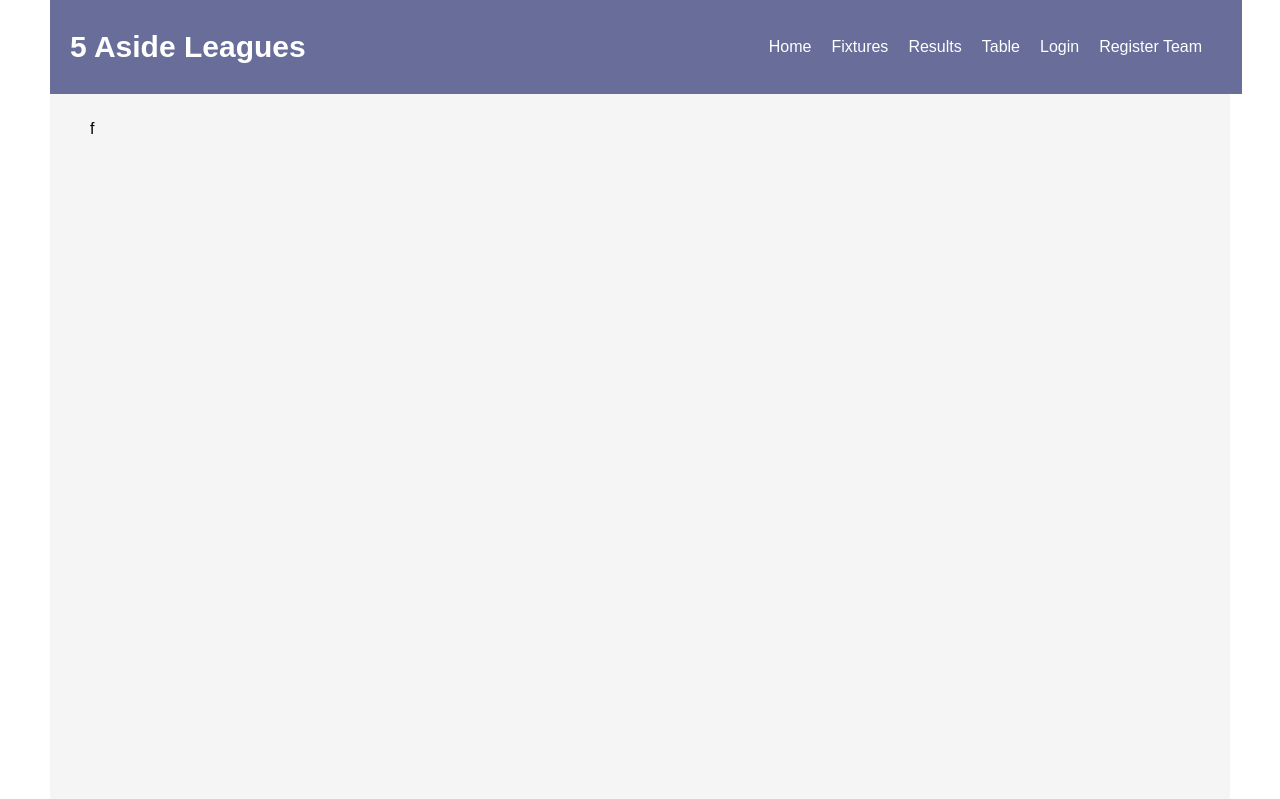
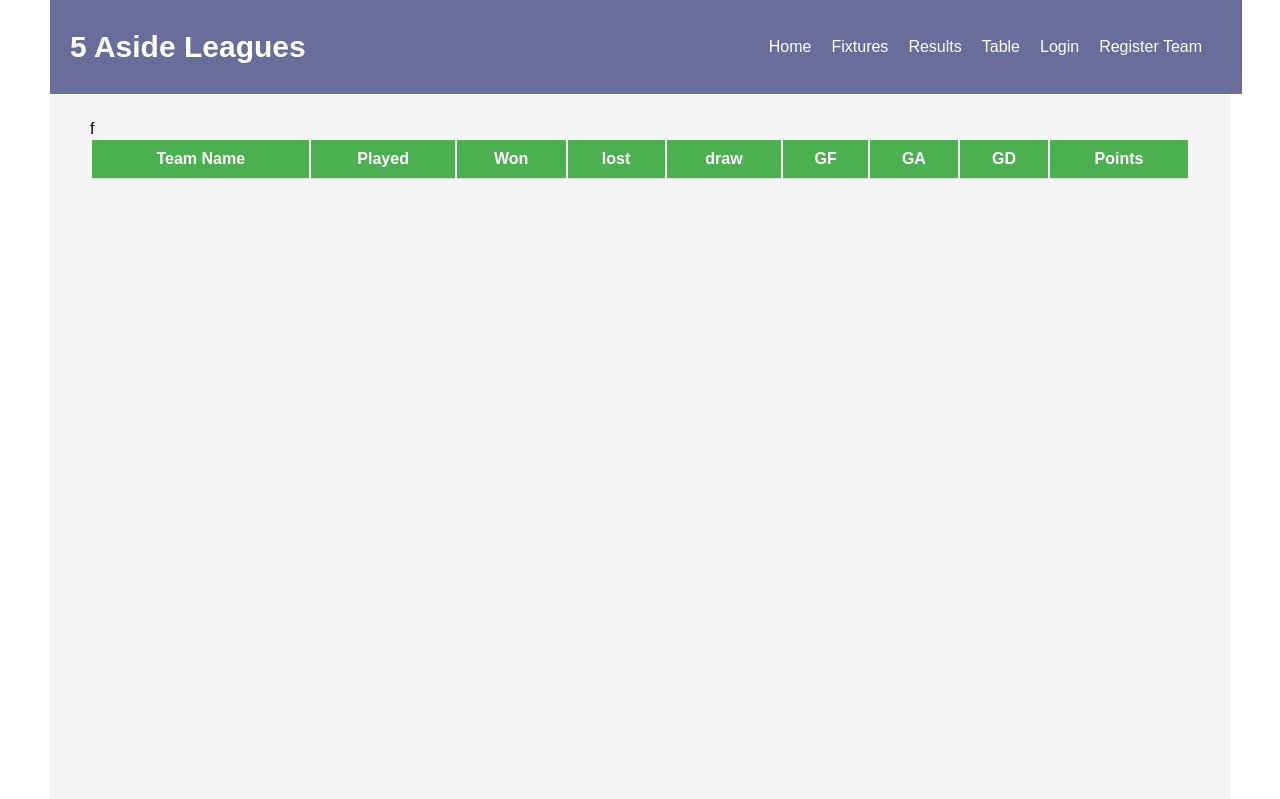
Before and after one commit to Athunder79/Python, a Flask app: page /table/ in a window 1280 px wide. Shown: the top 799 px of the page. Run offline with Flask 2, Linux system fonts and the light colour scheme; lists and menus that the app fills with data are empty.

Commit message:
fix duplicate score on table bug

```diff
--- a/app.py
+++ b/app.py
@@ -15,50 +15,73 @@ def inject_enumerate():
 allteams=[]
 fixture=[]
 allresults=[]
+table_results=[]
 
 
 @app.route('/', methods =['GET'])
 def index():
+     print(allteams)
 
      return render_template('index.html', allteams=allteams)
 
 
 @app.route('/table/',methods=['GET'])
 def table():
+    def update_table(results):
+        for game in results:
+            team_1_name, team_1_score, team_2_name, team_2_score = game
 
-    for game in allresults:
-        team_1_name, team_1_score, team_2_name, team_2_score = game
-        team_1= next(team for team in Table.all_stats if team.team_name == team_1_name)
-        team_2= next(team for team in Table.all_stats if team.team_name == team_2_name)
+            team_1= None
+            for team in Table.all_stats:
+                if team.team_name == team_1_name:
+                    team_1 = team
+                    break
 
-        if team_1 and team_2:
-            team_1.played += 1
-            team_2.played += 1
-            team_1.goals_for += team_1_score
-            team_2.goals_against += team_1_score
-            team_2.goals_for += team_2_score
-            team_1.goals_against += team_2_score
+            team_2= None
+            for team in Table.all_stats:
+                if team.team_name == team_2_name:
+                    team_2 = team
+                    break
 
-        if team_1_score > team_2_score:
-            team_1.wins += 1
-            team_2.loses += 1
-            team_1.points += 3
+            if team_1 and team_2:
+                team_1.played += 1
+                team_2.played += 1
+                team_1.goals_for += team_1_score
+                team_2.goals_against += team_1_score
+                team_2.goals_for += team_2_score
+                team_1.goals_against += team_2_score
 
-        elif team_1_score < team_2_score:
-            team_1.loses += 1
-            team_2.wins += 1
-            team_2.points += 3
+                if team_1_score > team_2_score:
+                    team_1.wins += 1
+                    team_2.losses += 1
+                    team_1.points += 3
 
+                elif team_1_score < team_2_score:
+                    team_1.losses += 1
+                    team_2.wins += 1
+                    team_2.points += 3
+
+                else:
+                    team_1.draws += 1
+                    team_2.draws += 1
+                    team_1.points += 1
+                    team_2.points += 1
+
+    # prevent duplicate instances of Table
+    for team in allteams:
+        if not any(team.team_name == existing_team.team_name for existing_team in Table.all_stats):
+            Table(team.team_name)
         else:
-            team_1.draws += 1
-            team_2.draws += 1
-            team_1.points += 1
-            team_2.points += 1
+            break
 
-        for team in Table.all_stats:
-            print(f"Team: {team.team_name}, Played: {team.played}, Points: {team.points}, Goals For: {team.goals_for}, Goals Against: {team.goals_against}, Goals Difference: {team.goals_difference}, Wins: {team.wins}, Draws: {team.draws}, Losses: {team.losses}")
+    print(table_results)
+    update_table(table_results)
+    table_results.clear()
 
-    return render_template('table.html')
+    for team in Table.all_stats:
+        print(f"Team: {team.team_name}, Played: {team.played}, Points: {team.points}, Goals For: {team.goals_for}, Goals Against: {team.goals_against}, Goals Difference: {team.goals_difference}, Wins: {team.wins}, Draws: {team.draws}, Losses: {team.losses}")
+
+    return render_template('table.html', all_stats=Table.all_stats)
 
 
 @app.route('/fixtures/', methods=['GET'])
@@ -76,7 +99,7 @@ def results():
 
 @app.route('/submit_results/', methods=['POST'])
 def submit_results():
-    # fixture_flat=[item for sublist in fixture for item in sublist]
+
 
     if len(allteams) > 0:
         team_1 = request.form['team_1']
@@ -85,12 +108,20 @@ def submit_results():
         team_2_goals = request.form['team_2_goals']
 
         match_result = Results_list(team_1, team_1_goals, team_2, team_2_goals)
+
         global allresults
         allresults.append([match_result.team_1, int(match_result.team_1_goals), match_result.team_2, int(match_result.team_2_goals)])
+
+
+        global table_results
+        table_results.append([match_result.team_1, int(match_result.team_1_goals), match_result.team_2, int(match_result.team_2_goals)])
 
         fixture_flat.pop(0)
         print(fixture_flat)
         print(allresults)
+
+
+
 
     return render_template('results.html',  allresults=allresults, fixture_flat=fixture_flat)
 
@@ -149,6 +180,8 @@ def submit():
     global fixture_flat
     fixture_flat=[item for sublist in fixture for item in sublist]
 
+
+
     return render_template('register.html', team_id=team_id)
 
 
--- a/templates/table.html
+++ b/templates/table.html
@@ -1,7 +1,37 @@
 {% extends "base.html" %}
 
 {% block content %}
-<main>f</main>
+<main>f
+
+    <table>
+        <tr>
+        <th>Team Name</th>
+        <th>Played</th>
+        <th>Won</th>
+        <th>lost</th>
+        <th>draw</th>
+        <th>GF</th>
+        <th>GA</th>
+        <th>GD</th>
+        <th>Points</th>
+        </tr>
+        {%for team in all_stats%}
+        <tr>
+        <td>{{team.team_name}}</td>
+        <td>{{team.played}}</td>
+        <td>{{team.wins}}</td>
+        <td>{{team.losses}}</td>
+        <td>{{team.draws}}</td>
+        <td>{{team.goals_for}}</td>
+        <td>{{team.goals_against}}</td>
+        <td>{{team.goal_difference}}</td>
+        <td>{{team.points}}</td>
+        </tr>
+        {%endfor%}
+    </table>
+</main>
+
+
 
 
 {% endblock %}
```
